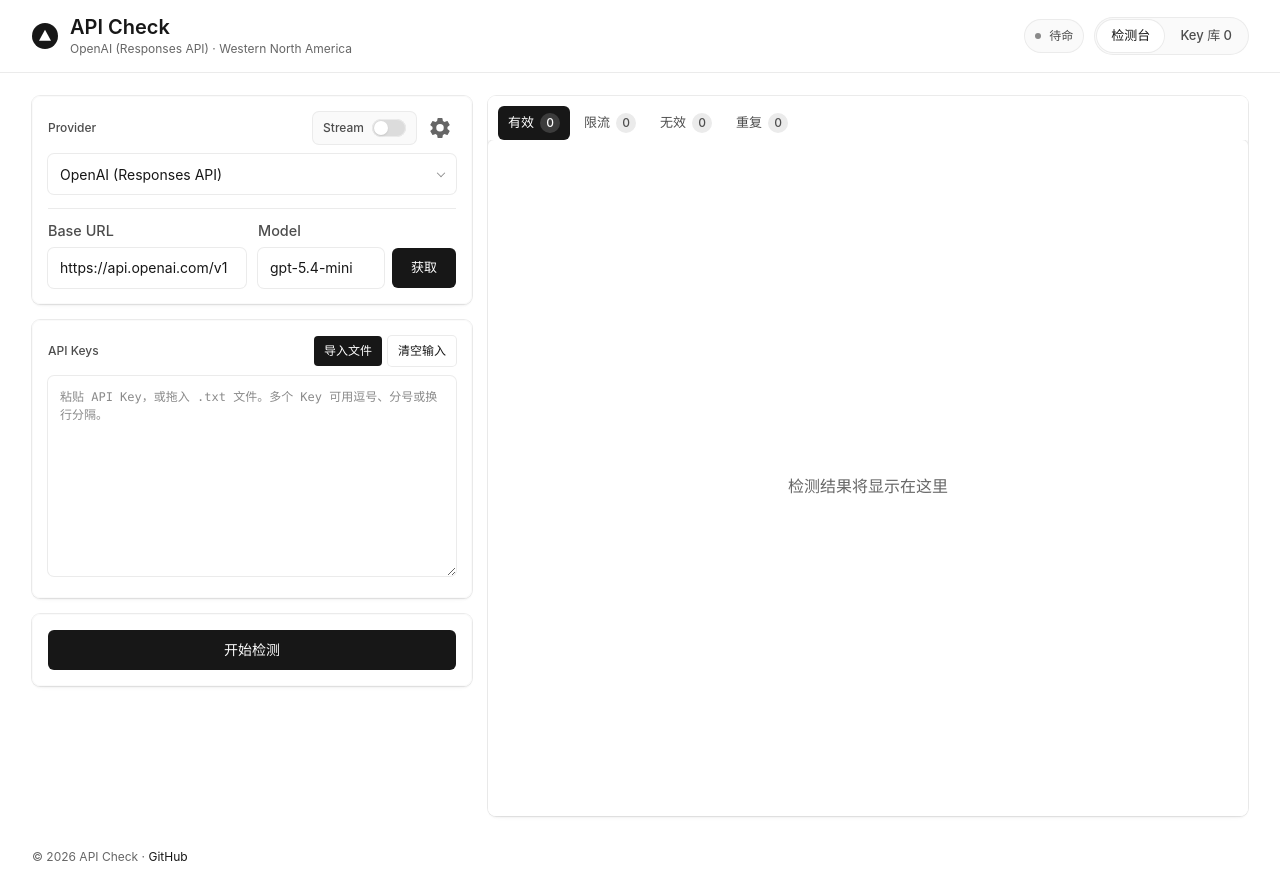
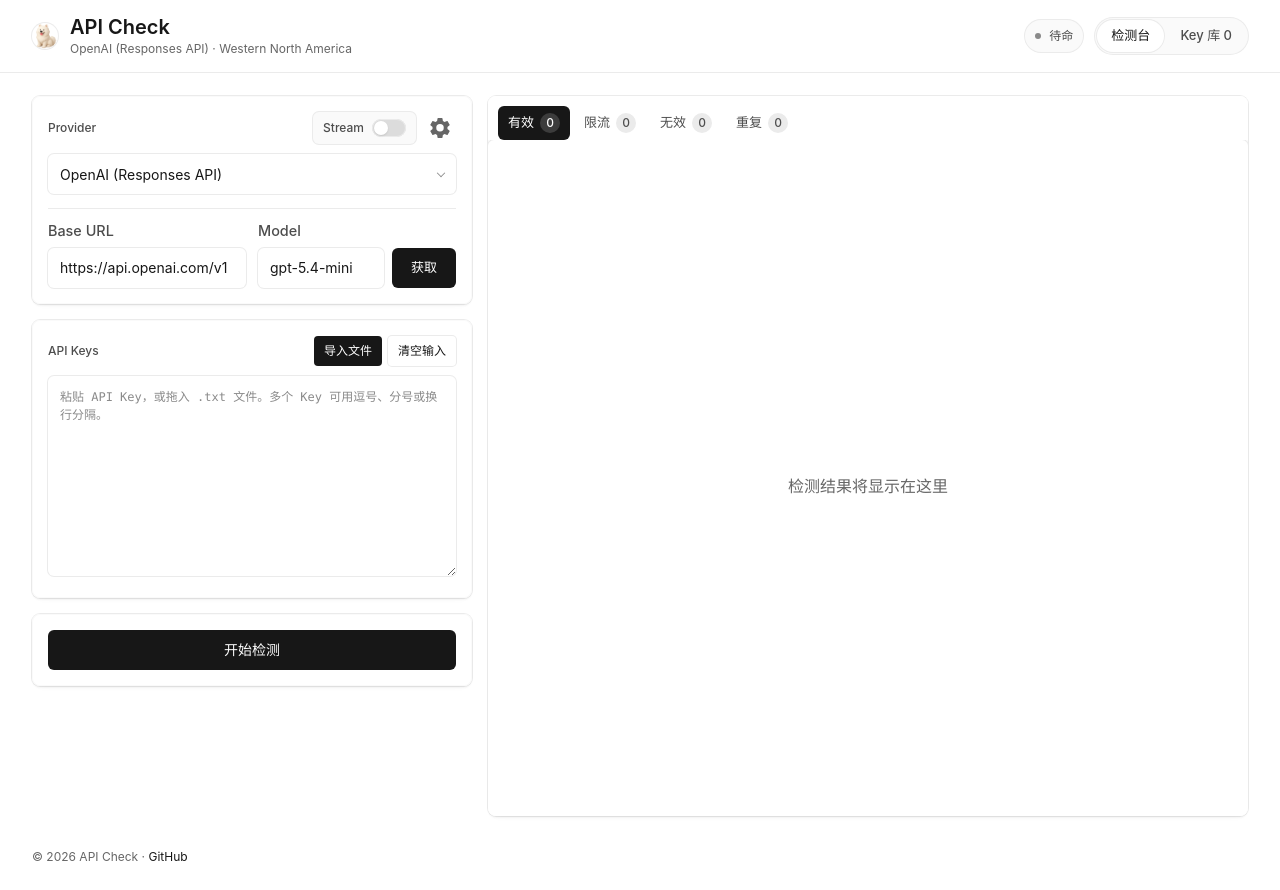
Before and after one commit to Tan35/api-check, a Vue app: page / in a window 1280 px wide. Built offline with nearby package versions, Linux system fonts and the light colour scheme.

Commit message:
feat: 更换 favicon 和 brand-mark 为狗狗图标

```diff
--- a/frontend/src/assets/main.css
+++ b/frontend/src/assets/main.css
@@ -264,22 +264,11 @@
     height: 26px;
     flex: 0 0 auto;
     border-radius: 50%;
-    background: var(--ds-gray-1000);
-    position: relative;
+    background: url('/favicon.png') center / cover no-repeat;
+    box-shadow: var(--shadow-ring);
 }
 
-.brand-mark::after {
-    content: "";
-    position: absolute;
-    left: 50%;
-    top: 50%;
-    width: 0;
-    height: 0;
-    border-left: 6px solid transparent;
-    border-right: 6px solid transparent;
-    border-bottom: 11px solid var(--ds-white);
-    transform: translate(-50%, -57%);
-}
+/* brand-mark::after removed — using favicon.png instead */
 
 .brand-text {
     min-width: 0;
```
